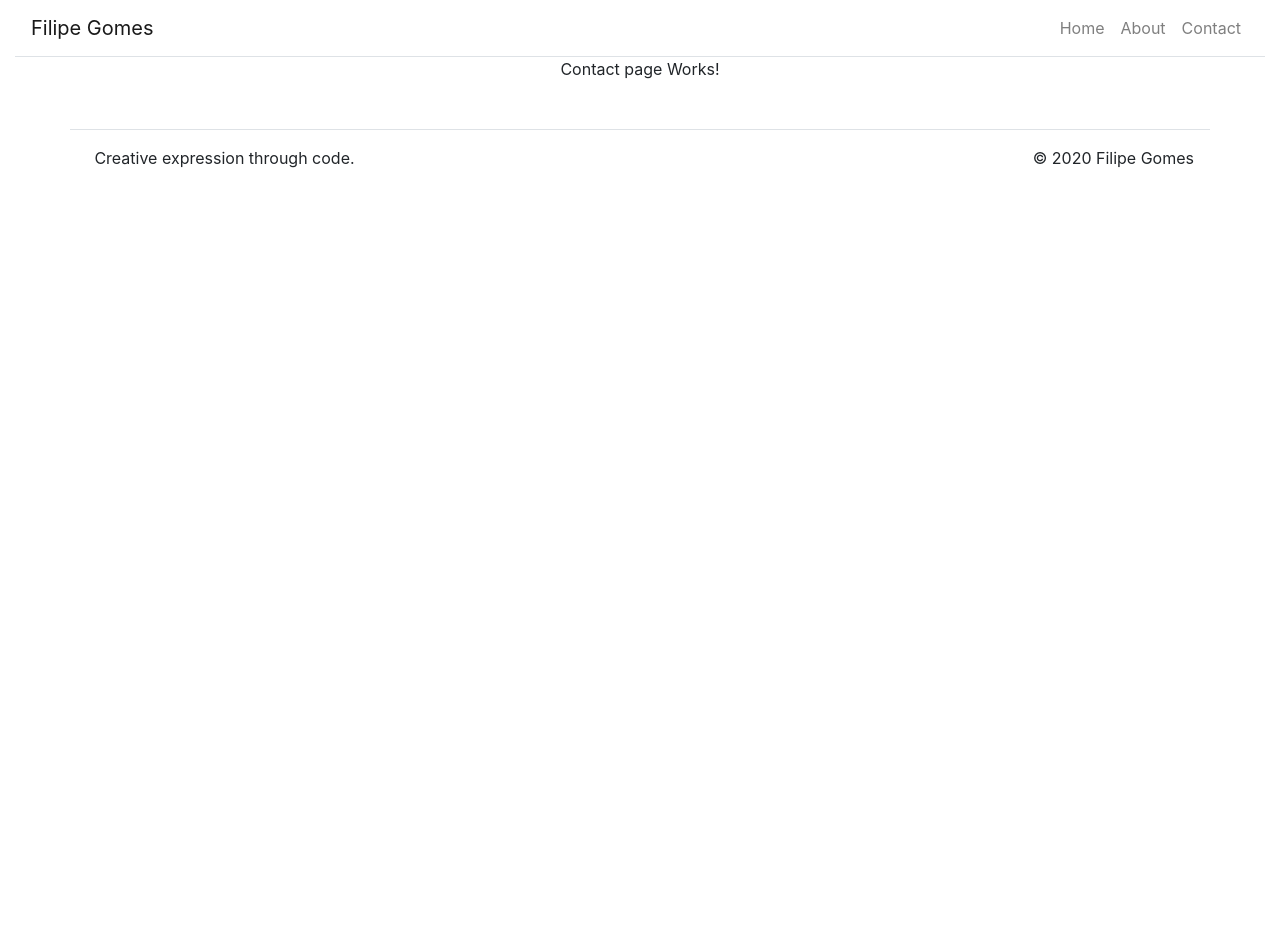
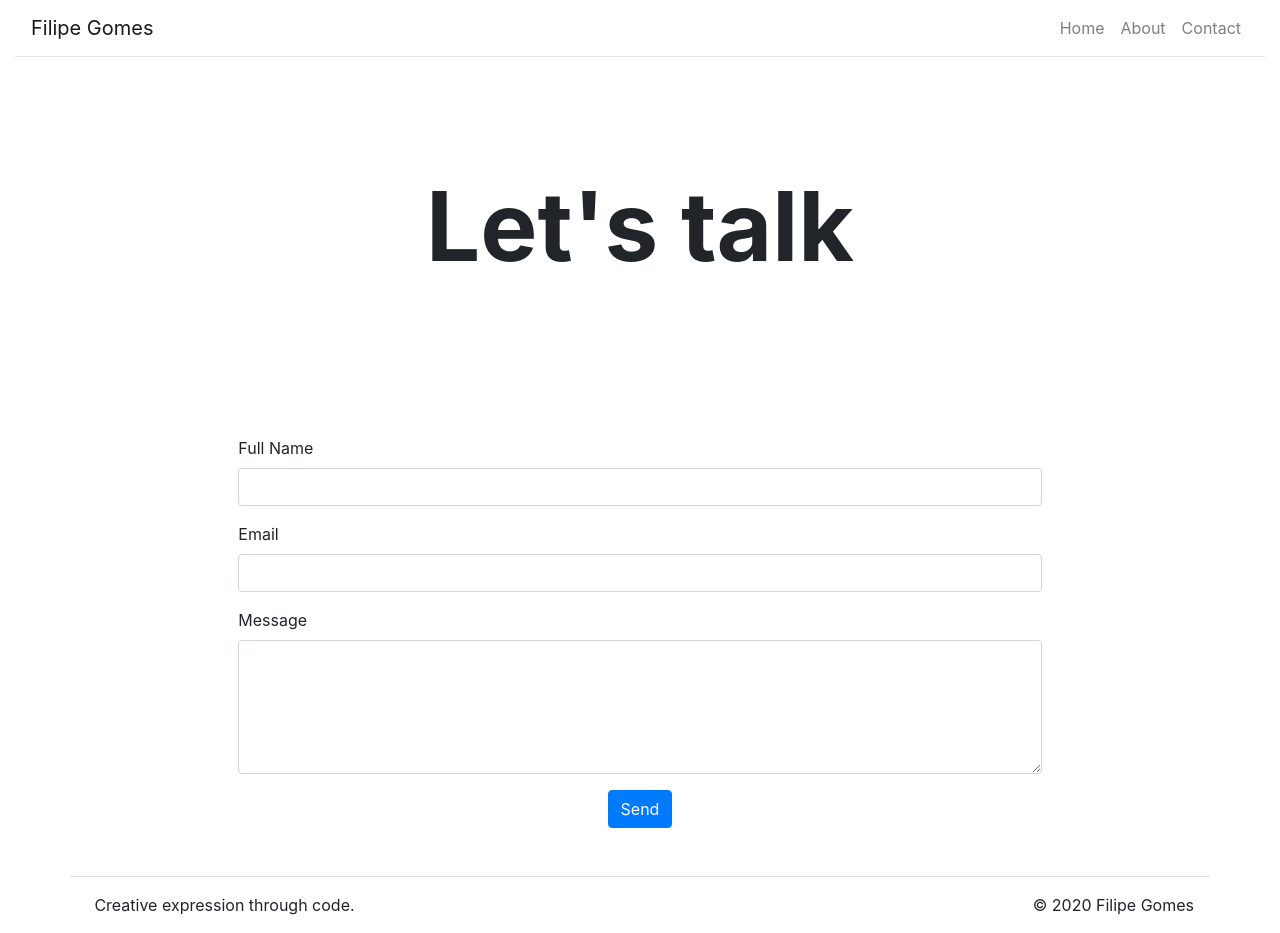
Before and after one commit to filipe-gomes/portfolio-site, a React (Create React App) app: page /Contact in a window 1280 px wide. Before the commit the page ends 800 px from the top, so only its background shows below. Built offline with nearby package versions, Linux system fonts and the light colour scheme.

Commit message:
front-end complete

```diff
--- a/package.json
+++ b/package.json
@@ -6,6 +6,7 @@
     "@testing-library/jest-dom": "^4.2.4",
     "@testing-library/react": "^9.5.0",
     "@testing-library/user-event": "^7.2.1",
+    "axios": "^0.19.2",
     "bootstrap": "^4.4.1",
     "react": "^16.13.0",
     "react-bootstrap": "^1.0.0-beta.17",
--- a/src/App.js
+++ b/src/App.js
@@ -26,13 +26,13 @@
       home: {
         title: 'Welcome to my Porfolio',
         subtitle: 'Creative expression through code.',
-        text: 'Have a look at some of my projects below'
+        text: 'Find some of my projects below'
       },
       about: {
         title: 'About Me'
       },
       contact: {
-        title: 'How to Find Me'
+        title: 'Let\'s talk'
       }
     }
   }
--- a/src/components/Content.js
+++ b/src/components/Content.js
@@ -1,7 +1,5 @@
 import React from 'react';
-import Container from 'react-bootstrap/Container';
-import Row from 'react-bootstrap/Row';
-import Col from 'react-bootstrap/Col';
+import { Container, Row, Col } from 'react-bootstrap';
 
 function Content(props) {
 
--- a/src/components/Hero.js
+++ b/src/components/Hero.js
@@ -1,8 +1,6 @@
 import React from 'react';
 import Jumbotron from 'react-bootstrap/Jumbotron';
-import Container from 'react-bootstrap/Container';
-import Row from 'react-bootstrap/Row';
-import Col from 'react-bootstrap/Col';
+import { Container, Row, Col } from 'react-bootstrap';
 
 
 export function Hero(props) {
--- a/src/index.css
+++ b/src/index.css
@@ -45,3 +45,13 @@
 .f-footer {
   background-color: dimgrey;
 }
+
+.success-msg {
+  color: #57A773;
+  padding: 10px 15px;
+}
+
+.err-msg {
+  color: #ee6352;
+  padding: 10px 15px;
+}
--- a/src/views/AboutPage.js
+++ b/src/views/AboutPage.js
@@ -12,8 +12,8 @@
             <Content>
                 <img src={filipe} alt={filipe} className="rounded float-right ml-3" />
                 <p align="justify">Hello, my name is Filipe Gomes. I am a self-taught software engineer with experience in React, Angular, NodeJS, Python, Django, SQL and .NET</p>
-                <p align="justify">I have an entreprenurial spirit and I ran my own startup from February 2015 to June 2017. My experience helped to propel my career in the software industry, and since then I've worked had the opportunity to work at some fun places in the Kansas City area.</p>
-                <p align="justify">I'm interested in continuous learning and self-improvement, and I'm very passionate about software development. You can find me on Linkedin and Twitter, and I encourage you to check out my projects on my GitHub page.</p>
+                <p align="justify">I have an entreprenurial spirit and I had the pleasure of running my own startup from February 2015 to June 2017. My experience helped to propel my career in the software industry, and since then I've had the opportunity to work at some fun places in the Kansas City area.</p>
+                <p align="justify">I'm interested in continuous learning and self-improvement, and I'm very passionate about software development. You can find me on Linkedin and Twitter, and I encourage you to check out my projects on GitHub.</p>
                 <p align="justify">Thank you for taking the time to read this, and I hope you have a great rest of your day.</p>
                 <p align="justify">-Filipe</p>
             </Content>
--- a/src/views/ContactPage.js
+++ b/src/views/ContactPage.js
@@ -1,9 +1,98 @@
-import React from 'react';
+import React, { Component } from 'react';
 
-export function ContactPage(props) {
+import Form from 'react-bootstrap/Form';
+import Button from 'react-bootstrap/Button';
 
-    return (
-        <p>Contact page Works!</p>
-    );
+import Hero from '../components/Hero';
+import Content from '../components/Content';
+import Axios from 'axios';
+
+export class ContactPage extends Component {
+
+    constructor(props) {
+        super(props);
+        this.state = {
+            name: '',
+            email: '',
+            message: '',
+            disabled: false,
+            emailSent: null
+        }
+    }
+
+    handleChange = (e) => {
+        const target = e.target;
+        const value = target.type === 'checkbox' ? target.checked : target.value;
+        const name = target.name;
+
+        this.setState({
+            [name]: value
+        })
+    }
+
+    handleSubmit = (e) => {
+        e.preventDefault();
+
+        this.setState({
+            disabled: true
+        });
+
+        Axios.post('http://localhost:3030/api/email', this.state)
+            .then(res => {
+                if (res.data.success) {
+                    this.setState({
+                        disabled: false,
+                        emailSent: true
+                    });
+                } else {
+                    this.setState({
+                        disabled: false,
+                        emailSent: false
+                    });
+                }
+            })
+            .catch(err => {
+                console.log(err);
+
+                this.setState({
+                    disabled: false,
+                    emailSent: false
+                });
+            })
+
+    }
+
+    render() {
+        return (
+            <div>
+                <Hero title={this.props.title} />
+                <Content>
+                    <Form onSubmit={this.handleSubmit}>
+                        <Form.Group>
+                            <Form.Label className="float-left" htmlFor="full-name">Full Name</Form.Label>
+                            <Form.Control id="full-name" name="name" type="text" value={this.state.name} onChange={this.handleChange} />
+                        </Form.Group>
+
+                        <Form.Group>
+                            <Form.Label className="float-left" htmlFor="email">Email</Form.Label>
+                            <Form.Control id="email" name="email" type="text" value={this.state.email} onChange={this.handleChange} />
+                        </Form.Group>
+
+                        <Form.Group>
+                            <Form.Label className="float-left" htmlFor="message">Message</Form.Label>
+                            <Form.Control id="message" name="message" as="textarea" rows="5" value={this.state.message} onChange={this.handleChange} />
+                        </Form.Group>
+
+                        <Button className="d-inline-block" variant="primary" type="submit" disabled={this.state.disabled}>
+                            Send
+                        </Button>
+
+                        {this.state.emailSent === true && <p className="d-inline success-msg">Email Sent</p>}
+                        {this.state.emailSent === false && <p className="d-inline err-msg">Email Not Sent</p>}
+                    </Form>
+                </Content>
+            </div>
+        );
+    }
 
 }
```
Also changed, not shown: 1 other file (tests, documents, lock files or other folders).
